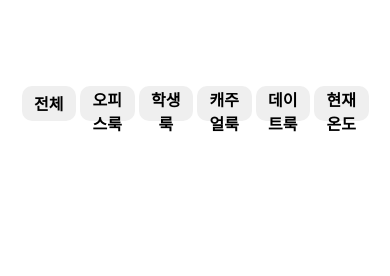
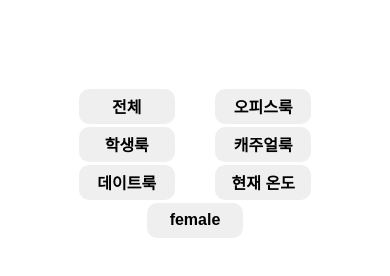
Before and after one commit to Jueun97/25degree, a React (Create React App) app: page / in a window 390 px wide. Shown: the part 326-602 px from the top of the page. Built offline with nearby package versions, Linux system fonts and the light colour scheme; no server answers; what react-geocode would draw is missing.

Commit message:
add gender category

```diff
--- a/src/component/category/category.jsx
+++ b/src/component/category/category.jsx
@@ -7,15 +7,22 @@ const Category = ({ onClickCategory }) => {
     const [casual, setCasual] = useState(styles.unClicked);
     const [dating, setDating] = useState(styles.unClicked);
     const [degree, setDegree] = useState(styles.unClicked);
+    const [gender, setGender] = useState(styles.unClicked);
     const onClick = (event) => {
         const category = event.target.value;
-        onClickCategory(category);
+        if (category === '성별') {
+            const gender = event.target.innerText;
+            onClickCategory(category,gender);
+        } else
+            onClickCategory(category);
+
         setAll(styles.unClicked);
         setOffice(styles.unClicked);
         setCasual(styles.unClicked);
         setStudent(styles.unClicked);
         setDating(styles.unClicked);
         setDegree(styles.unClicked);
+        setGender(styles.unClicked);
         switch (category) {
             case '':
                 setAll(styles.clicked);
@@ -35,6 +42,13 @@ const Category = ({ onClickCategory }) => {
             case '온도':
                 setDegree(styles.clicked);
                 break;
+            case '성별':
+                setGender(styles.clicked);
+                if (event.target.innerText === 'female')
+                    event.target.innerText = 'male'
+                else
+                    event.target.innerText = 'female'
+                break;
             default:
                 new Error("잘못된 카테고리입니다.");
         }
@@ -47,6 +61,7 @@ const Category = ({ onClickCategory }) => {
             <button className={`${styles.category} ${casual}`} onClick={onClick} value='캐주얼룩'>캐주얼룩</button>
             <button className={`${styles.category} ${dating}`} onClick={onClick} value='데이트룩'>데이트룩</button>
             <button className={`${styles.category} ${degree}`} onClick={onClick} value='온도'>현재 온도</button>
+            <button className={`${styles.category} ${gender}`} onClick={onClick} value='성별'>female</button>
         </div>
     );
 };
--- a/src/component/category/category.module.css
+++ b/src/component/category/category.module.css
@@ -2,7 +2,7 @@
 .container {
   display: flex;
   justify-content: space-around;
-  width: 60%;
+  width: 70%;
   margin: auto;
   padding: 1em 0;
 }
@@ -32,12 +32,17 @@
   .container{
     width: 80%;
   }
-}
-@media screen and (max-width: 700px) {
-  .container{
-    width: 90%;
-  }
   .category{
     font-size: 1rem;
   }
 }
+@media screen and (max-width: 700px) {
+  .container{
+    flex-wrap: wrap;
+    width: 70%;
+  }
+  .category{
+    margin-top: 3px;
+    font-size: 1rem;
+  }
+}
--- a/src/component/section/section.jsx
+++ b/src/component/section/section.jsx
@@ -12,10 +12,14 @@ const Section = ({ data, address, posts, user }) => {
 
   const [filteredPosts, setFIlteredPosts] = useState("");
 
-  const onClickCategory = (category) => {
+  const onClickCategory = (category,gender) => {
     if (category == '온도') {
       posts = posts.filter((post) => data.currentTemp-1 <= post.degree && post.degree <= data.currentTemp+1);
-    } else {
+    }
+    else if(category == '성별'){
+      posts = posts.filter((post) => post.gender === gender);
+    }
+    else {
       if (category) posts = posts.filter((post) => post.style === category);
     }
     setFIlteredPosts(posts);
```
